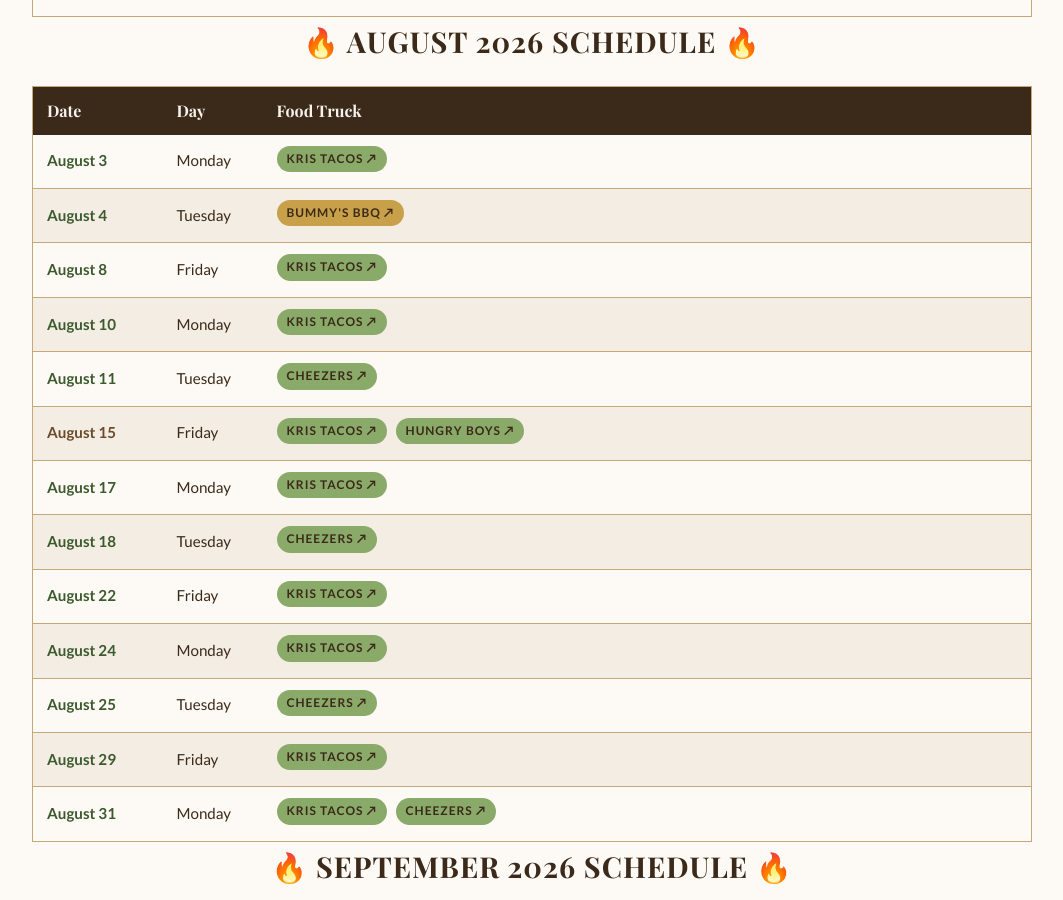
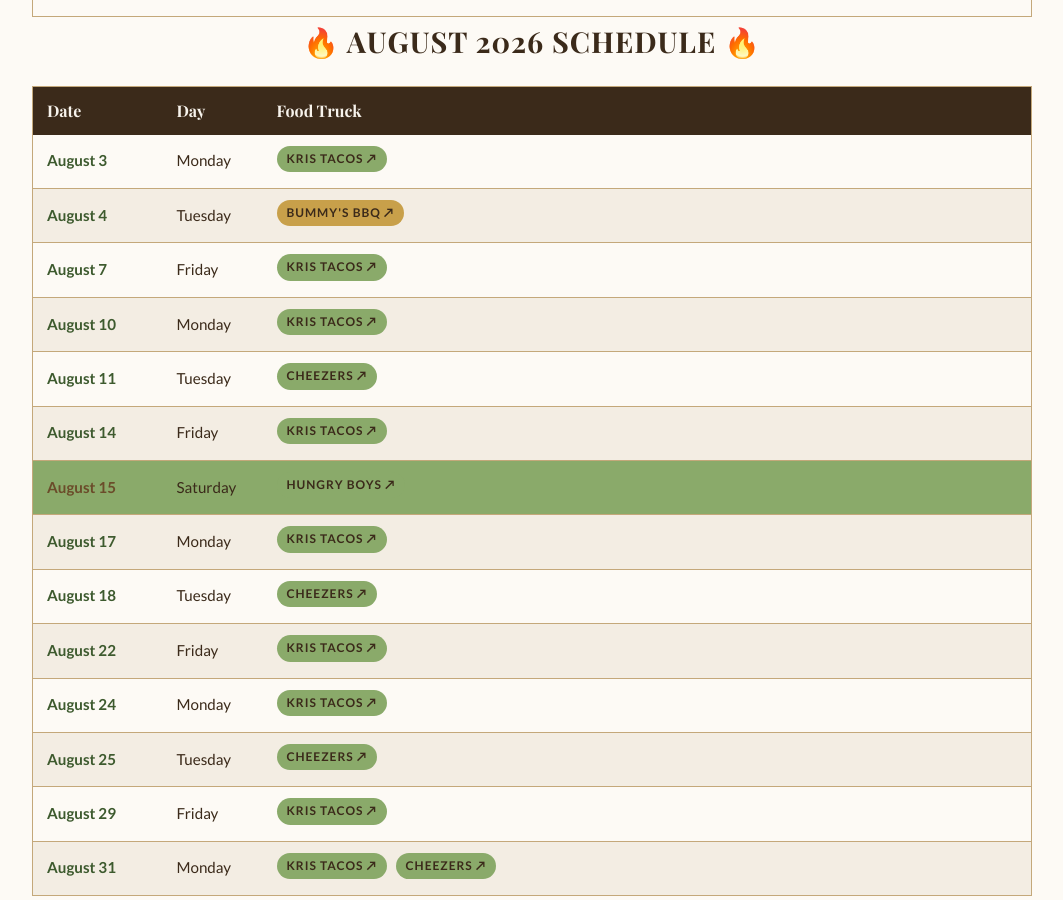
Before and after one commit to blueearthcommunitymarket/blueearthcommunitymarket.github.io, a Jekyll site: the page built from ryno-food-lot/index.html, in a window 1280 px wide and 900 px high, scrolled down 4428 px. Shown: the whole window, without its empty margins (108-1171 px from the left). Built offline with Jekyll 4.4.1, drawn with Linux system fonts in a browser that asks for light colours; some web fonts are replaced.

Commit message:
Fix August schedule to match Heather's correct calendar - Aug 7/14 Fridays, Aug 15 Saturday

```diff
--- a/ryno-food-lot/index.html
+++ b/ryno-food-lot/index.html
@@ -332,10 +332,11 @@
             <tbody>
                 <tr><td class="race-date">August 3</td><td>Monday</td><td><span class="tag"><a href="https://www.facebook.com/share/1AquB7sxYj/?mibextid=wwXIfr" target="_blank" rel="noopener" style="color:inherit;text-decoration:none;">Kris Tacos ↗</a></span></td></tr>
                 <tr><td class="race-date">August 4</td><td>Tuesday</td><td><span class="tag tag-gold"><a href="https://www.facebook.com/share/1GXr44CKx8/?mibextid=wwXIfr" target="_blank" rel="noopener" style="color:inherit;text-decoration:none;">Bummy's BBQ ↗</a></span></td></tr>
-                <tr><td class="race-date">August 8</td><td>Friday</td><td><span class="tag"><a href="https://www.facebook.com/share/1AquB7sxYj/?mibextid=wwXIfr" target="_blank" rel="noopener" style="color:inherit;text-decoration:none;">Kris Tacos ↗</a></span></td></tr>
+                <tr><td class="race-date">August 7</td><td>Friday</td><td><span class="tag"><a href="https://www.facebook.com/share/1AquB7sxYj/?mibextid=wwXIfr" target="_blank" rel="noopener" style="color:inherit;text-decoration:none;">Kris Tacos ↗</a></span></td></tr>
                 <tr><td class="race-date">August 10</td><td>Monday</td><td><span class="tag"><a href="https://www.facebook.com/share/1AquB7sxYj/?mibextid=wwXIfr" target="_blank" rel="noopener" style="color:inherit;text-decoration:none;">Kris Tacos ↗</a></span></td></tr>
                 <tr><td class="race-date">August 11</td><td>Tuesday</td><td><span class="tag"><a href="https://www.facebook.com/share/1CZyABySqK/?mibextid=wwXIfr" target="_blank" rel="noopener" style="color:inherit;text-decoration:none;">Cheezers ↗</a></span></td></tr>
-                <tr style="background: var(--green-light);"><td class="race-date special-event">August 15</td><td>Friday</td><td><span class="tag"><a href="https://www.facebook.com/share/1AquB7sxYj/?mibextid=wwXIfr" target="_blank" rel="noopener" style="color:inherit;text-decoration:none;">Kris Tacos ↗</a></span> <span class="tag"><a href="https://www.facebook.com/hungryboysiowa" target="_blank" rel="noopener" style="color:inherit;text-decoration:none;">Hungry Boys ↗</a></span></td></tr>
+                <tr><td class="race-date">August 14</td><td>Friday</td><td><span class="tag"><a href="https://www.facebook.com/share/1AquB7sxYj/?mibextid=wwXIfr" target="_blank" rel="noopener" style="color:inherit;text-decoration:none;">Kris Tacos ↗</a></span></td></tr>
+                <tr style="background: var(--green-light);"><td class="race-date special-event">August 15</td><td>Saturday</td><td><span class="tag"><a href="https://www.facebook.com/hungryboysiowa" target="_blank" rel="noopener" style="color:inherit;text-decoration:none;">Hungry Boys ↗</a></span></td></tr>
                 <tr><td class="race-date">August 17</td><td>Monday</td><td><span class="tag"><a href="https://www.facebook.com/share/1AquB7sxYj/?mibextid=wwXIfr" target="_blank" rel="noopener" style="color:inherit;text-decoration:none;">Kris Tacos ↗</a></span></td></tr>
                 <tr><td class="race-date">August 18</td><td>Tuesday</td><td><span class="tag"><a href="https://www.facebook.com/share/1CZyABySqK/?mibextid=wwXIfr" target="_blank" rel="noopener" style="color:inherit;text-decoration:none;">Cheezers ↗</a></span></td></tr>
                 <tr><td class="race-date">August 22</td><td>Friday</td><td><span class="tag"><a href="https://www.facebook.com/share/1AquB7sxYj/?mibextid=wwXIfr" target="_blank" rel="noopener" style="color:inherit;text-decoration:none;">Kris Tacos ↗</a></span></td></tr>
```
